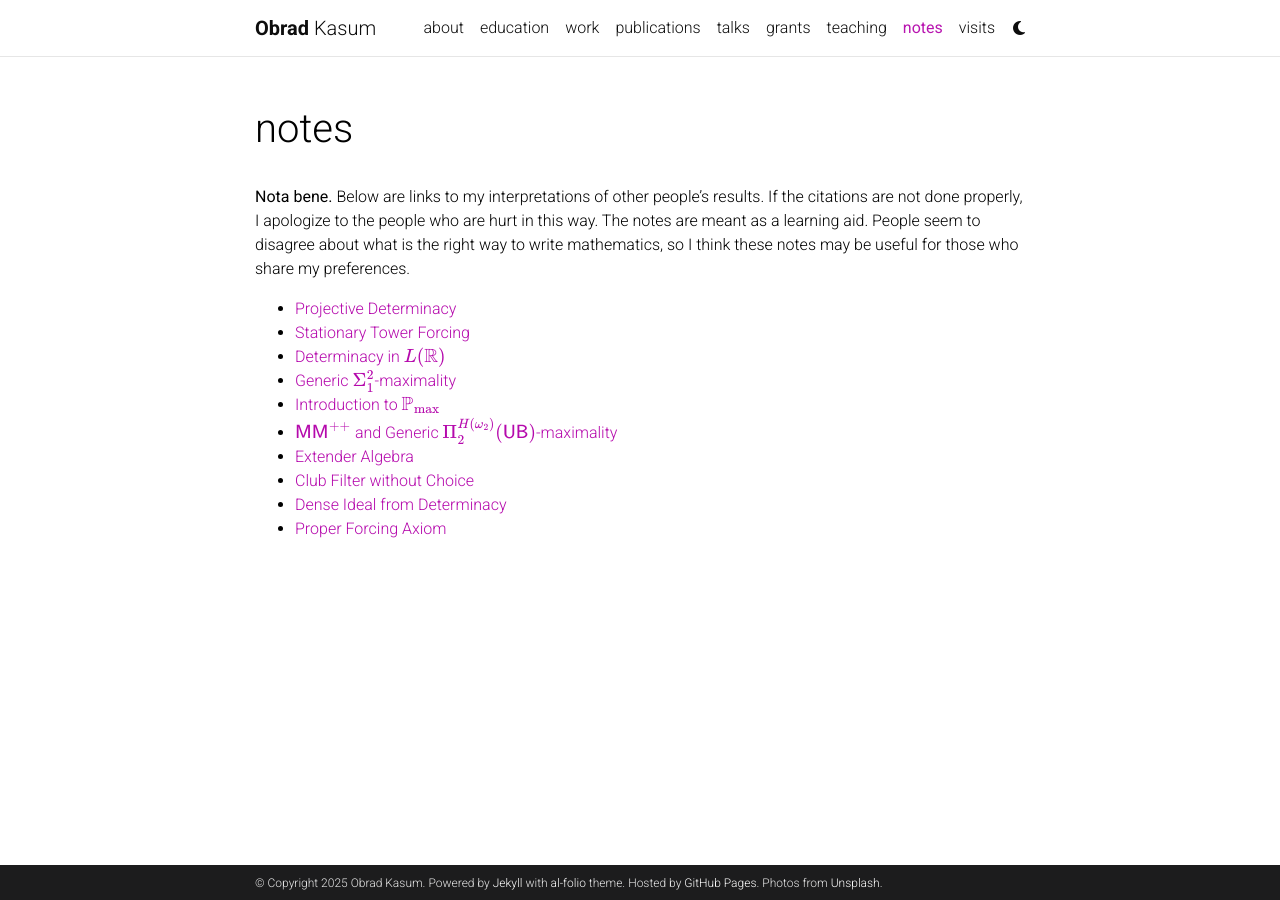
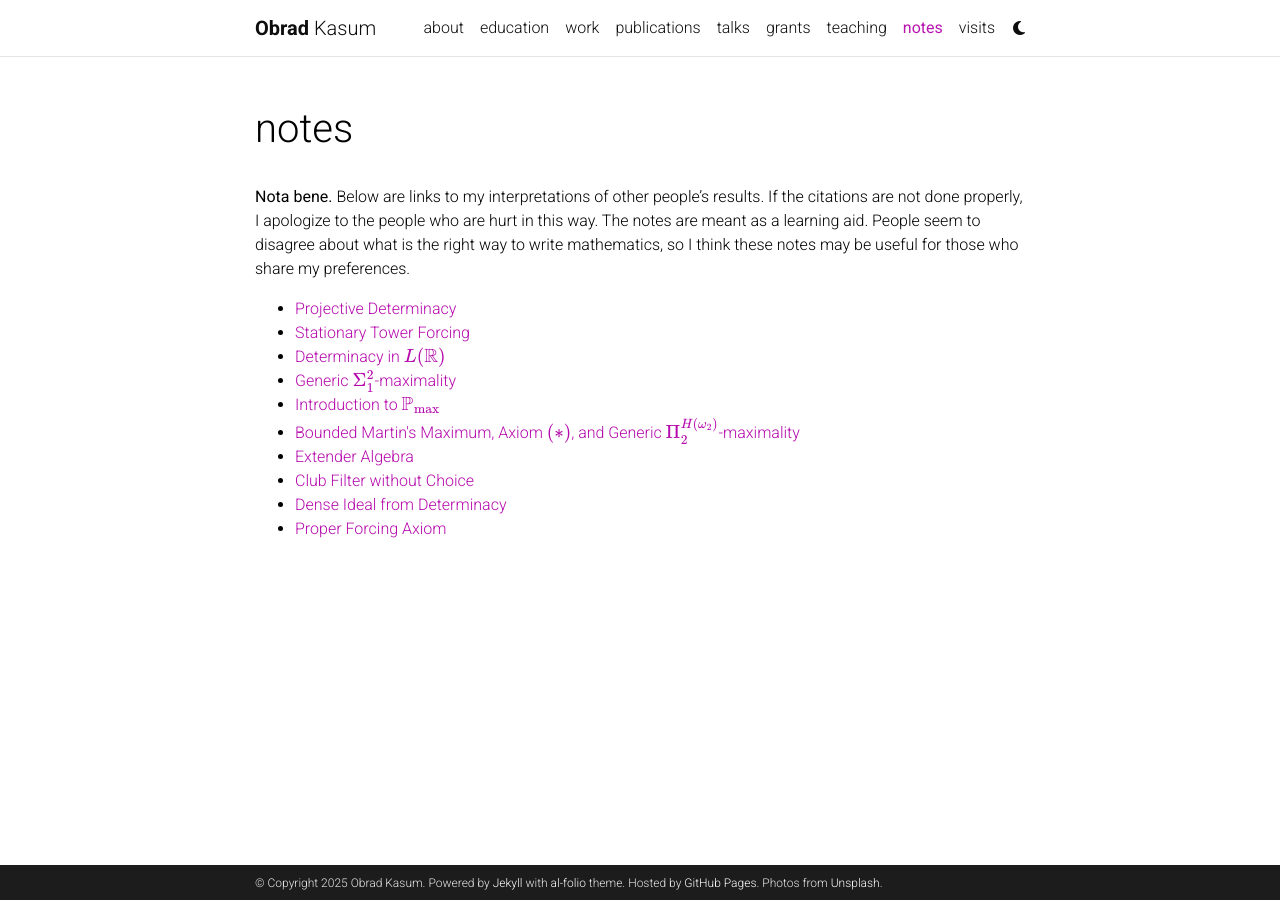
Before and after one commit to obradkasum/obradkasum.github.io, a Jekyll site: the page built from _pages/notes.md, in a window 1280 px wide. Built offline with Jekyll 4.4.1, drawn with Linux system fonts in a browser that asks for light colours; comment, search, counter and statistics services are not loaded; a style sheet for code colours, icons or effects is not loaded.

Commit message:
Update notes.md

```diff
--- a/_pages/notes.md
+++ b/_pages/notes.md
@@ -19,7 +19,7 @@ nav_order: 7
 
   <li><a href="https://drive.google.com/file/d/1BN6S94tWWgqKevD6C0vPHZzqp6ilYT7E/view?usp=drive_link"> Introduction to \(\mathbb{P}_\max\) </a></li>
 
-  <li><a href = 'https://drive.google.com/file/d/17Vnuz6qAM_TC2_b7Wyde3njYNKZocwyV/view?usp=sharing'> \(\mathsf{MM}^{++}\) and Generic \(\Pi_2^{H(\omega_2)}(\mathsf{UB})\)-maximality</a></li>
+  <li><a href = 'https://drive.google.com/file/d/1e0TlbfNb_haAyfK5BuRJImenTQ014GW5/view?usp=sharing'> Bounded Martin's Maximum, Axiom \((*)\), and Generic \(\Pi_2^{H(\omega_2)}\)-maximality</a></li>
 
   <li><a href="https://drive.google.com/file/d/1KVVhyZvGBjkHwyvC7p1nGpPTQo0pd3kc/view?usp=drive_link"> Extender Algebra </a></li>
 
```
